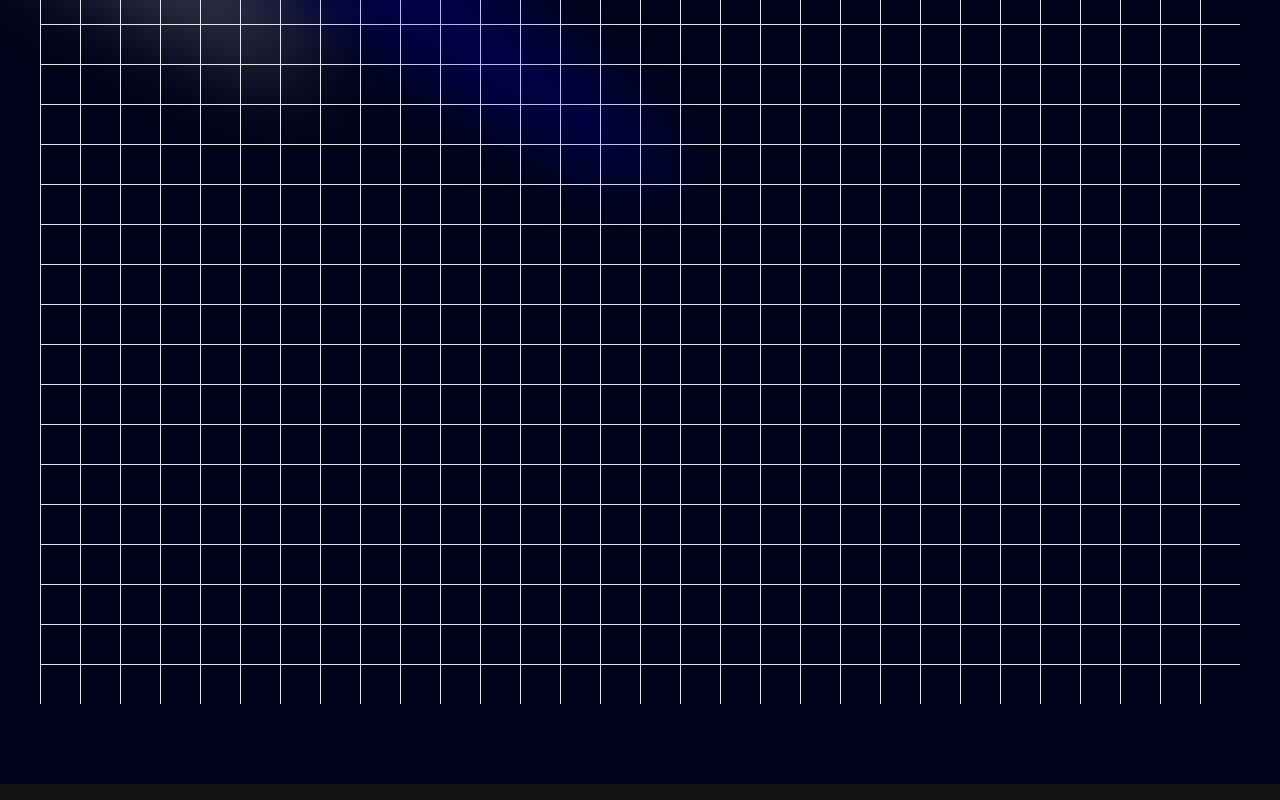
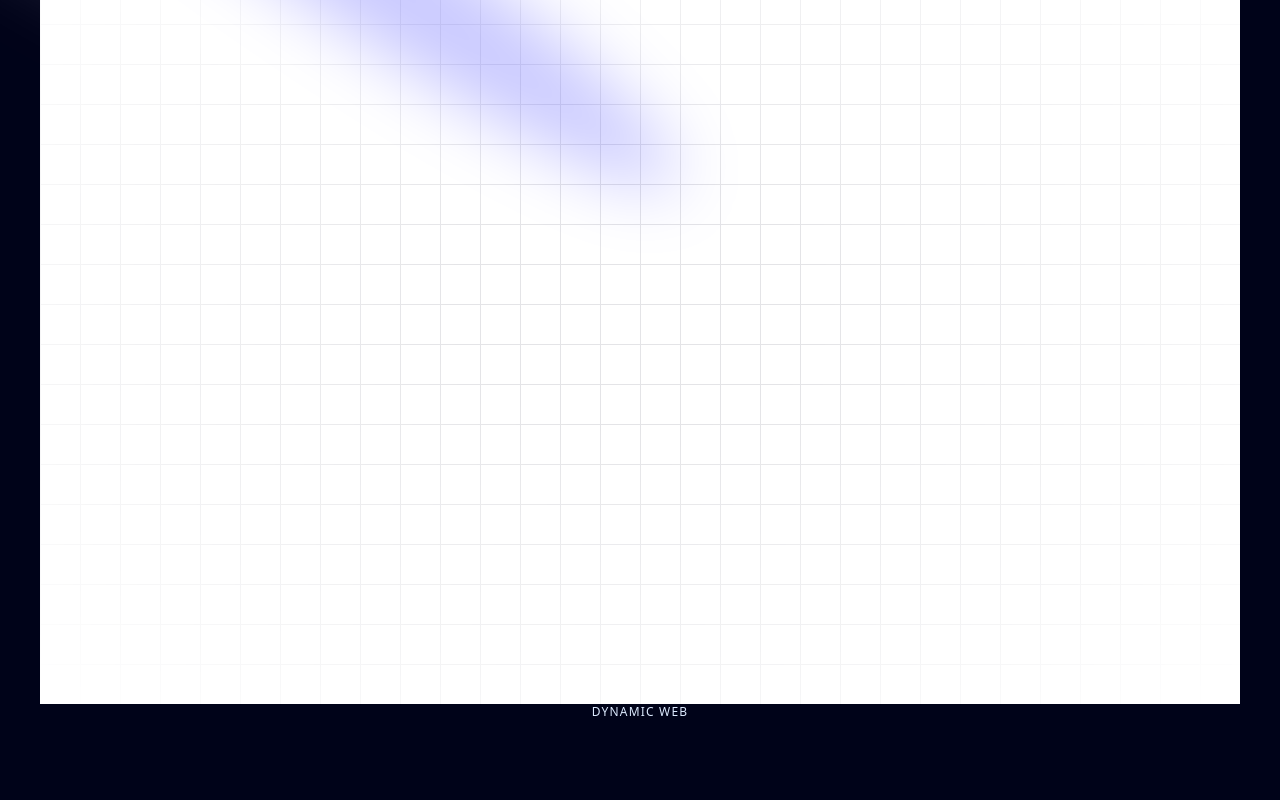
Before and after one commit to brayanriunge/portfolio, a Next.js app: page / in a window 1280 px wide. Shown: the part 240-1040 px from the top of the page. Built offline with nearby package versions, Linux system fonts and the light colour scheme.

Commit message:
adding content to hero

```diff
--- a/app/globals.css
+++ b/app/globals.css
@@ -14,3 +14,18 @@
     transform: translate(-50%, -40%) scale(1);
   }
 }
+
+:root {
+  --foreground: #000;
+  --background: #fff;
+}
+
+.dark {
+  --foreground: #fff;
+  --background: #000;
+}
+
+body {
+  color: var(--foreground);
+  background: var(--background);
+}
--- a/app/layout.tsx
+++ b/app/layout.tsx
@@ -24,10 +24,9 @@ export default function RootLayout({
   children: React.ReactNode;
 }>) {
   return (
-    <html lang="en" suppressHydrationWarning={true}>
-      <body
-        className={`${geistSans.variable} ${geistMono.variable} antialiased`}
-      >
+    <html lang="en" suppressHydrationWarning>
+      <head />
+      <body>
         <ThemeProvider
           attribute="class"
           defaultTheme="dark"
--- a/components/Hero.tsx
+++ b/components/Hero.tsx
@@ -1,3 +1,4 @@
+"use client";
 import React from "react";
 import { Spotlight } from "./ui/Spotlight";
 import { cn } from "@/lib/utils";
@@ -16,18 +17,24 @@ const Hero = () => {
         />
         <Spotlight className="top-28 left-80 h-[80vh] w-[50vw]" fill="blue" />
       </div>
-      <div className="relative flex h-screen w-full items-center justify-center  dark:bg-black-100">
+      <div className="relative flex h-screen w-full items-center justify-center bg-white dark:bg-[#000319]">
         <div
           className={cn(
             "absolute inset-0",
-
             "[background-size:40px_40px]",
             "[background-image:linear-gradient(to_right,#e4e4e7_1px,transparent_1px),linear-gradient(to_bottom,#e4e4e7_1px,transparent_1px)]",
             "dark:[background-image:linear-gradient(to_right,#262626_1px,transparent_1px),linear-gradient(to_bottom,#262626_1px,transparent_1px)]"
           )}
         />
         {/* Radial gradient for the container to give a faded look */}
-        <div className="pointer-events-none absolute inset-0 flex items-center justify-center [mask-image:radial-gradient(ellipse_at_center,transparent_20%,black)] dark:bg-black npx bg-black-100" />
+        <div className="pointer-events-none absolute inset-0 flex items-center justify-center bg-white [mask-image:radial-gradient(ellipse_at_center,transparent_20%,black)] dark:bg-[#000319]" />
+      </div>
+      <div className="flex justify-center">
+        <div className="max-w-[89vw]">
+          <h2 className="text-center tracking-widest text-xs text-blue-100 uppercase max-w-80">
+            Dynamic web
+          </h2>
+        </div>
       </div>
     </div>
   );
--- a/package.json
+++ b/package.json
@@ -18,7 +18,7 @@
     "postcss": "^8.5.3",
     "react": "^19.0.0",
     "react-dom": "^19.0.0",
-    "tailwind-merge": "^3.1.0",
+    "tailwind-merge": "^3.2.0",
     "tailwindcss-animate": "^1.0.7",
     "tailwindcss-colors": "^2.0.0"
   },
```
Also changed, not shown: 1 other file (tests, documents, lock files or other folders).
